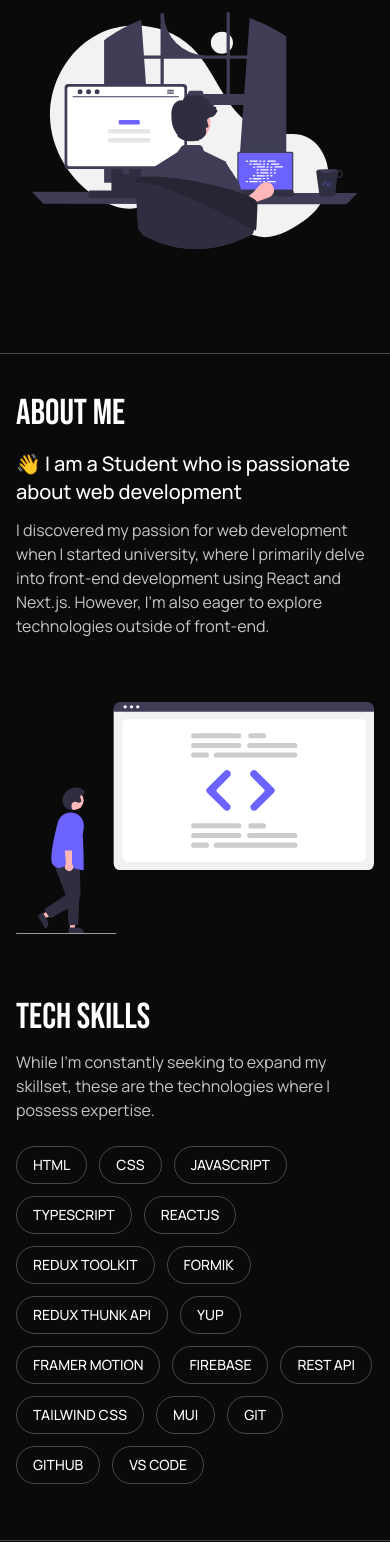
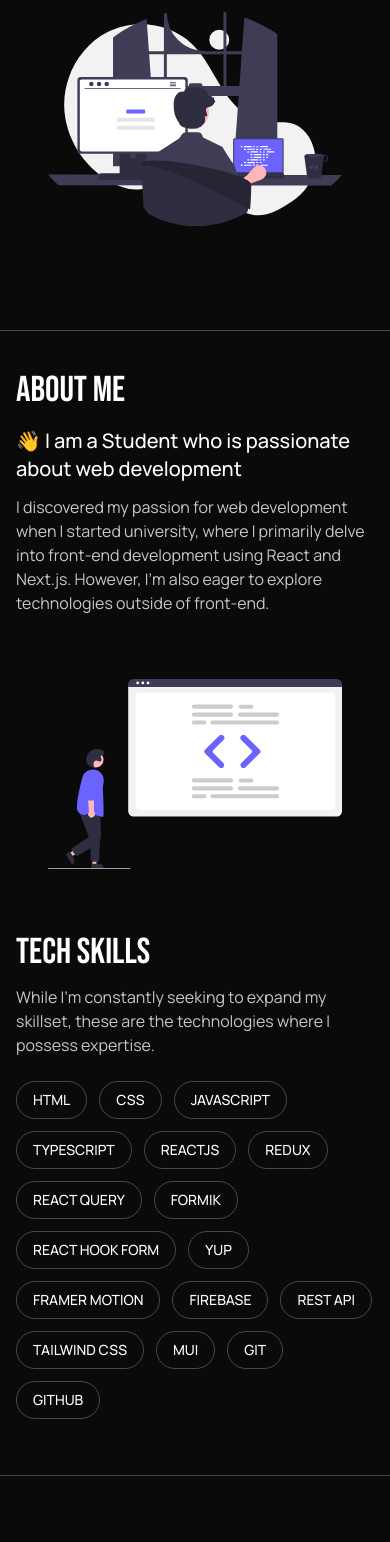
Before and after one commit to giorgio324/portfolio, a Next.js app: page / in a window 390 px wide. Shown: the part 432-1974 px from the top of the page. Built offline with nearby package versions, Linux system fonts and the light colour scheme.

Commit message:
added new cv changed skills section

```diff
--- a/package.json
+++ b/package.json
@@ -12,7 +12,7 @@
     "@emailjs/browser": "^4.3.3",
     "formik": "^2.4.6",
     "framer-motion": "^11.0.25",
-    "next": "14.1.4",
+    "next": "^14.2.14",
     "react": "^18",
     "react-dom": "^18",
     "react-icons": "^5.0.1",
--- a/src/components/about/AboutImages.tsx
+++ b/src/components/about/AboutImages.tsx
@@ -4,7 +4,7 @@ import proggraming from '../../../public/proggraming4.svg';
 
 const AboutImages = () => {
   return (
-    <section>
+    <section className='px-8 md:px-0'>
       <Reveal>
         <Image
           src={proggraming}
--- a/src/components/home/HomeImageSection.tsx
+++ b/src/components/home/HomeImageSection.tsx
@@ -4,7 +4,7 @@ import Image from 'next/image';
 
 const HomeImageSection = () => {
   return (
-    <section className='my-16 px-4 md:my-0 md:px-0'>
+    <section className='my-16 px-8 md:my-0 md:px-0'>
       <Reveal>
         <Image
           src={programming2}
--- a/src/data/skills.ts
+++ b/src/data/skills.ts
@@ -4,9 +4,10 @@ export const skills = [
   'JavaScript',
   'TypeScript',
   'ReactJS',
-  'Redux Toolkit',
+  'Redux',
+  'React Query',
   'Formik',
-  'Redux Thunk API',
+  'React Hook Form',
   'Yup',
   'Framer Motion',
   'Firebase',
@@ -15,5 +16,4 @@ export const skills = [
   'MUI',
   'Git',
   'GitHub',
-  'VS Code',
 ];
```
Also changed, not shown: 2 other files (tests, documents, lock files or other folders).
